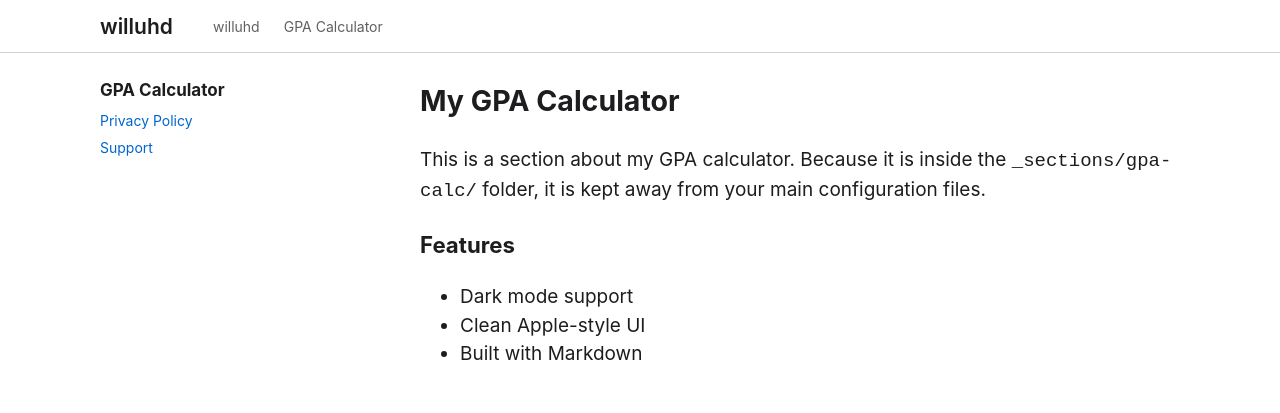
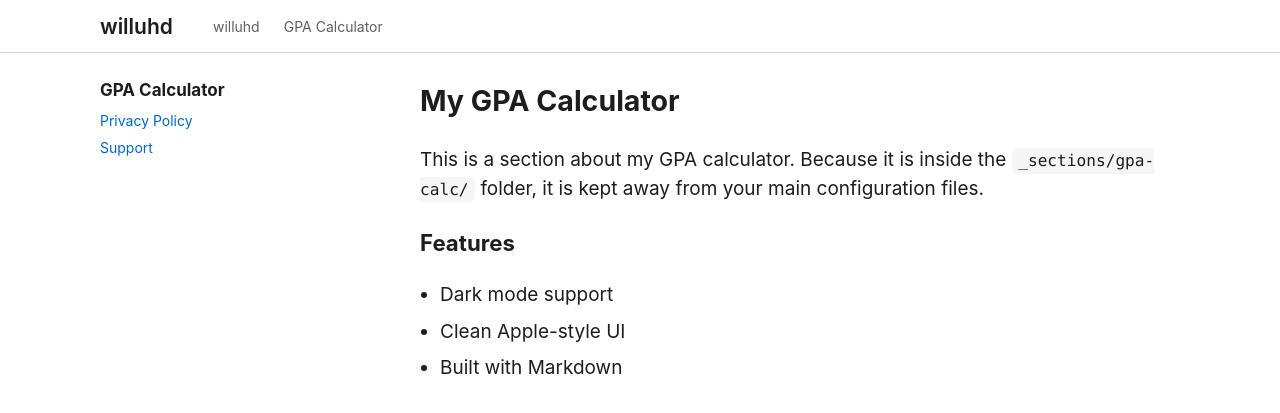
Before and after one commit to WillUHD/willuhd.github.io, a Jekyll site: the page built from gpa-calc/index.md, in a window 1280 px wide and 900 px high. Shown: the top 413 px of the window. Built offline with Jekyll 4.4.1, drawn with Linux system fonts in a browser that asks for light colours.

Commit message:
Update style.scss

```diff
--- a/assets/css/style.scss
+++ b/assets/css/style.scss
@@ -97,3 +97,85 @@ a { cursor: pointer; text-decoration: none; color: inherit; }
 .social-icons { display: flex; list-style: none; gap: 20px; padding: 0; margin: 0 0 20px 0; font-size: 14px; border-bottom: 1px solid var(--apple-border); padding-bottom: 20px; }
 .social-icons a { color: var(--apple-secondary); }
 .footer-copyright { font-size: 12px; color: var(--apple-secondary); }
+
+/* --- Additional Markdown Styling --- */
+
+/* Blockquotes */
+.markdown-content blockquote {
+  margin: 20px 0;
+  padding: 0 0 0 20px;
+  border-left: 3px solid var(--apple-border);
+  color: var(--apple-secondary);
+  font-style: italic;
+}
+
+/* Inline Code */
+.markdown-content code {
+  font-family: "SF Mono", Menlo, Consolas, monospace;
+  font-size: 0.85em;
+  background: var(--apple-footer);
+  padding: 0.2em 0.4em;
+  border-radius: 6px;
+}
+
+/* Code Blocks (Fenced code) */
+.markdown-content pre {
+  background: var(--apple-footer);
+  padding: 16px;
+  border-radius: 12px;
+  overflow-x: auto;
+  border: 1px solid var(--apple-border);
+}
+
+.markdown-content pre code {
+  background: none;
+  padding: 0;
+  font-size: 14px;
+  color: var(--apple-text);
+  line-height: 1.6;
+}
+
+/* Lists */
+.markdown-content ul, .markdown-content ol {
+  padding-left: 20px;
+  margin-bottom: 20px;
+}
+
+.markdown-content li {
+  margin-bottom: 8px;
+}
+
+/* Tables */
+.markdown-content table {
+  width: 100%;
+  border-collapse: collapse;
+  margin: 30px 0;
+  font-size: 16px;
+}
+
+.markdown-content th {
+  font-weight: 600;
+  border-bottom: 2px solid var(--apple-border);
+  text-align: left;
+  padding: 10px;
+}
+
+.markdown-content td {
+  border-bottom: 1px solid var(--apple-border);
+  padding: 10px;
+}
+
+/* Images */
+.markdown-content img {
+  max-width: 100%;
+  height: auto;
+  border-radius: 8px;
+  margin: 20px 0;
+}
+
+/* Horizontal Rule */
+.markdown-content hr {
+  border: 0;
+  border-top: 1px solid var(--apple-border);
+  margin: 40px 0;
+}
```
